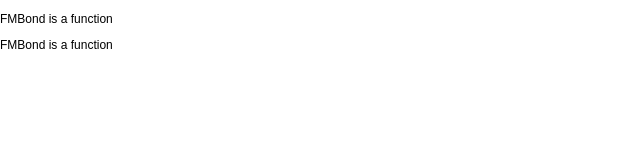
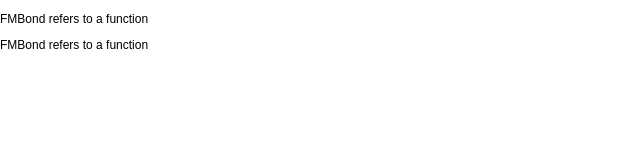
Before and after one commit to beezwax/fmbond-web-template, a website built with webpack: page dist/index.html in a window 1280 px wide. Shown: the full height of the page, 0-640 px from the left. Built offline with nearby package versions, Linux system fonts and the light colour scheme.

Commit message:
Remove html-loader from webpack common config

```diff
--- a/src/index.js
+++ b/src/index.js
@@ -4,5 +4,5 @@
 import "./scss/app.scss";
 
 const para = document.createElement("p");
-para.innerText = "FMBond is a " + typeof FMBond;
+para.innerText = "FMBond refers to a " + typeof FMBond;
 document.body.appendChild(para);
--- a/webpack.common.js
+++ b/webpack.common.js
@@ -33,10 +33,6 @@
         exclude: /node_modules/,
         use: ["babel-loader"],
       },
-      // {
-      //   test: /\.html$/i,
-      //   use: ["html-loader"],
-      // },
     ],
   },
 };
```
Also changed, not shown: dist/app.bundle.js, dist/index.html.
